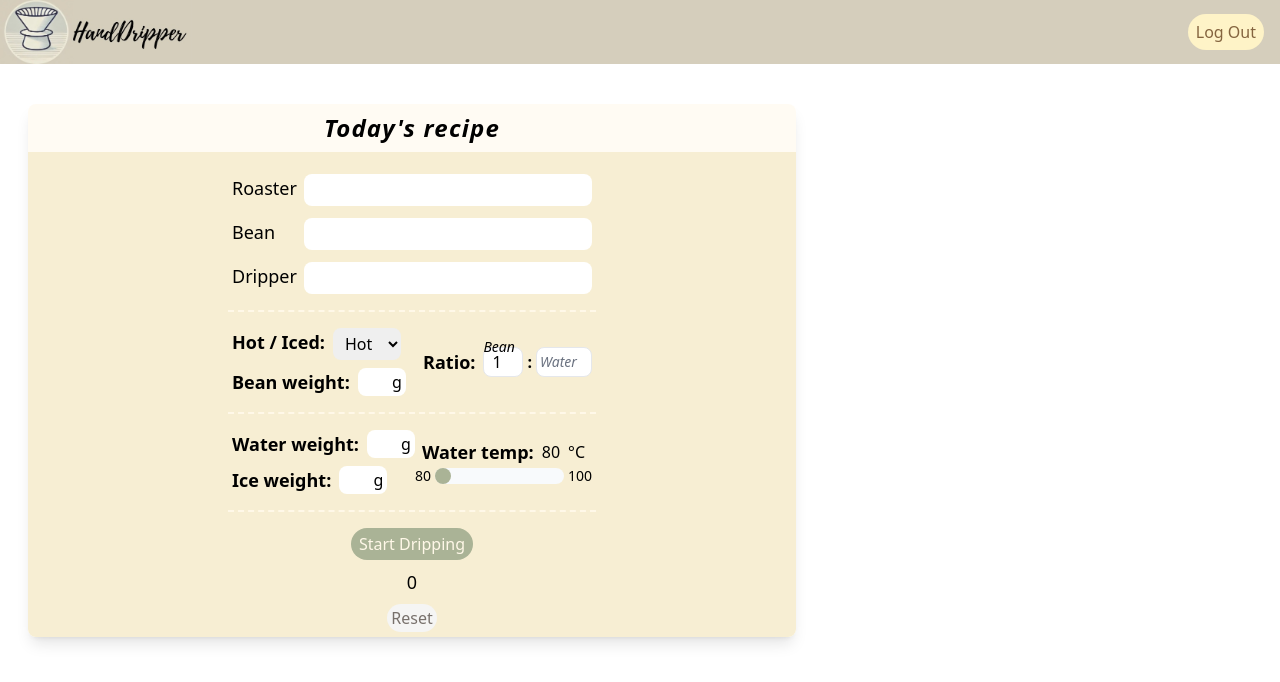
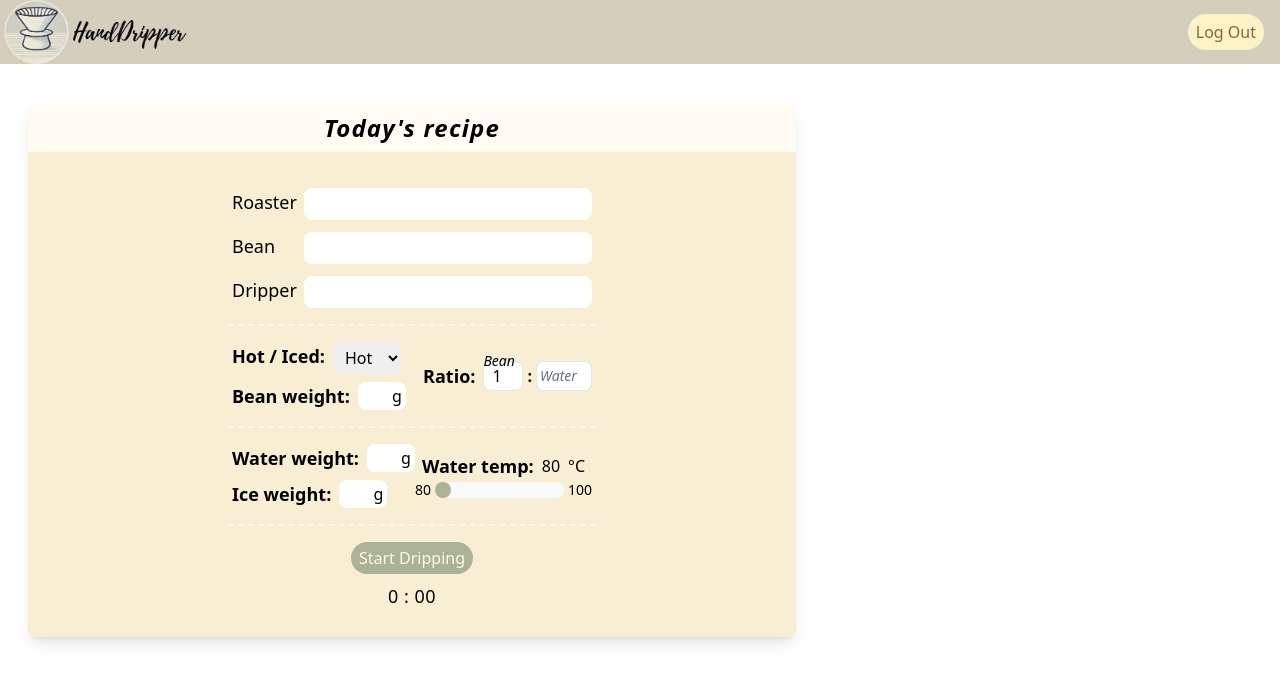
Before and after one commit to shanwu712/HandDripper, a React (Vite) app: page /form in a window 1280 px wide. Shown: the top 682 px of the page. Built offline with nearby package versions, Linux system fonts and the light colour scheme.

Commit message:
feat: implement timer for recipe form

```diff
--- a/src/App.tsx
+++ b/src/App.tsx
@@ -1,4 +1,3 @@
-import "./App.scss";
 import { createBrowserRouter, Link, RouterProvider } from "react-router-dom";
 import Homepage from "./pages/Homepage";
 import FormPage from "./pages/FormPage";
--- a/src/components/RecipeForm.tsx
+++ b/src/form/RecipeForm.tsx
@@ -1,6 +1,6 @@
-import { useRef, useState } from "react";
+import { useState } from "react";
 import { Form } from "react-router-dom";
-import Button from "./Button";
+import Timer from "./Timer";
 
 const roasterOptions = ["Dreamer Cafe", "Come True Coffee", "Starbucks"];
 const beanOptions = [
@@ -22,29 +22,6 @@ enum HotOrIced {
 export default function RecipeForm() {
   const [hot, setHot] = useState<HotOrIced>(HotOrIced.hot);
   const [temp, setTemp] = useState<number>(80);
-  const [sec, setSec] = useState(0);
-  const [active, setActive] = useState(false);
-  const intervalRef = useRef<number | null>(null);
-
-  function handleInterval() {
-    if (active && intervalRef.current) {
-      clearInterval(intervalRef.current);
-      setActive(false);
-    } else {
-      setActive(true);
-      intervalRef.current = setInterval(() => {
-        setSec((prevTime) => prevTime + 1);
-      }, 1000);
-    }
-  }
-
-  function handleReset() {
-    if (active && intervalRef.current) {
-      clearInterval(intervalRef.current);
-    }
-    setSec(0);
-    setActive(false);
-  }
 
   return (
     <div className="relative left-7 top-10 flex h-2/3 w-3/5 flex-col rounded-lg shadow-lg">
@@ -237,16 +214,8 @@ export default function RecipeForm() {
             </div>
           </div>
         </Form>
-        <div className="border-light-beige mt-4 flex w-full flex-col items-center justify-center">
-          <Button type="secondary" onClick={handleInterval}>
-            {active ? "Stop" : "Start Dripping"}
-          </Button>
-          <span className="py-2 text-lg font-medium tracking-wide">{sec}</span>
 
-          <Button onClick={handleReset} type="small">
-            Reset
-          </Button>
-        </div>
+        <Timer></Timer>
       </div>
     </div>
   );
--- /dev/null
+++ b/src/form/Timer.tsx
@@ -0,0 +1,61 @@
+import { useRef, useState } from "react";
+import Button from "../components/Button";
+
+export default function Timer() {
+  const [sec, setSec] = useState(0);
+  const [active, setActive] = useState(false);
+  const intervalRef = useRef<number | null>(null);
+
+  function formatSec(seconds: number) {
+    const min = Math.floor(seconds / 60);
+    const secs = seconds - 60 * min;
+
+    const formattedSecs = secs < 10 ? `0${secs}` : secs;
+
+    return `${min} : ${formattedSecs}`;
+  }
+
+  function handleInterval() {
+    if (active && intervalRef.current) {
+      clearInterval(intervalRef.current);
+      setActive(false);
+    } else {
+      setActive(true);
+      intervalRef.current = setInterval(() => {
+        setSec((prevTime) => {
+          if (prevTime > 359 && intervalRef.current !== null) {
+            clearInterval(intervalRef.current);
+
+            return prevTime;
+          }
+          return prevTime + 1;
+        });
+      }, 1000);
+    }
+  }
+
+  function handleReset() {
+    if (active && intervalRef.current) {
+      clearInterval(intervalRef.current);
+    }
+    setSec(0);
+    setActive(false);
+  }
+
+  return (
+    <div className="border-light-beige mt-4 flex w-full flex-col items-center justify-center">
+      <Button type="secondary" onClick={handleInterval}>
+        {active ? "Stop" : "Start Dripping"}
+      </Button>
+      <span className="py-2 text-lg font-medium tracking-wide">
+        {formatSec(sec)}
+      </span>
+
+      {sec !== 0 && (
+        <Button onClick={handleReset} type="small">
+          Reset
+        </Button>
+      )}
+    </div>
+  );
+}
--- a/src/pages/FormPage.tsx
+++ b/src/pages/FormPage.tsx
@@ -1,4 +1,4 @@
-import Form from "../components/RecipeForm";
+import Form from "../form/RecipeForm";
 
 export default function FormPage() {
   return (
```
Also changed, not shown: src/App.scss (deleted).
